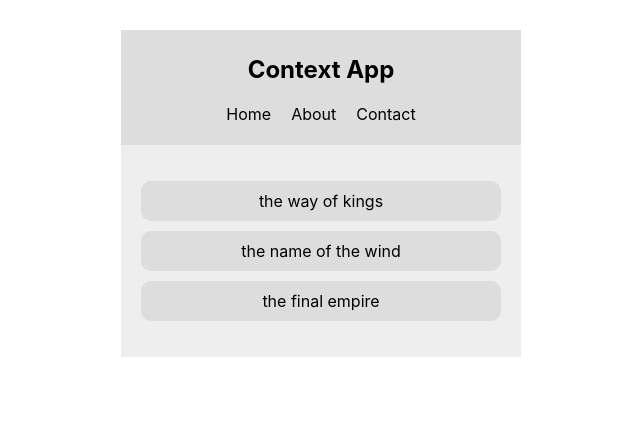
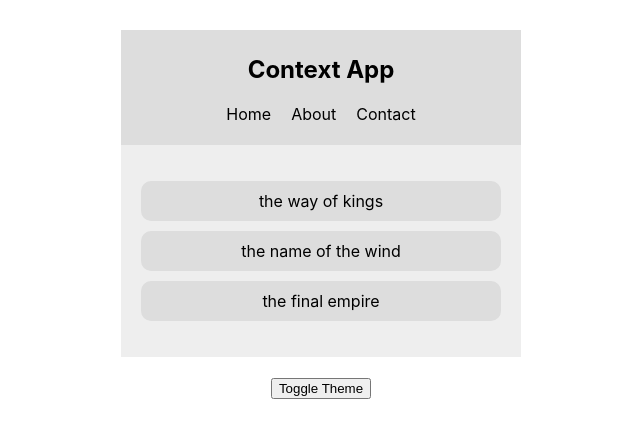
Before and after one commit to lucasmoc47/context_app, a React (Create React App) app: page / in a window 1280 px wide. Shown: the top 438 px of the page, without its empty margins (319-959 px from the left). Built offline with nearby package versions, Linux system fonts and the light colour scheme.

Commit message:
Adding the Theme Toggle functionality

```diff
--- a/src/App.js
+++ b/src/App.js
@@ -5,6 +5,7 @@
 import BookList from './components/BookList'
 
 import ThemeContextProvider from './contexts/ThemeContext'
+import ThemeToggle from './components/ThemeToggle';
 
 function App() {
 	return (
@@ -12,6 +13,7 @@
 			<ThemeContextProvider>
 				<Navbar />
 				<BookList />
+				<ThemeToggle />
 			</ThemeContextProvider>
 		</div>
 	);
--- /dev/null
+++ b/src/components/ThemeToggle.js
@@ -0,0 +1,15 @@
+import React, { Component } from 'react';
+
+import { ThemeContext } from '../contexts/ThemeContext'
+
+export default class ThemeToggle extends Component {
+	static contextType = ThemeContext
+
+	render() {
+		const { toggleTheme } = this.context
+
+		return (
+			<button onClick={toggleTheme}>Toggle Theme</button>
+		)
+	}
+}
--- a/src/contexts/ThemeContext.js
+++ b/src/contexts/ThemeContext.js
@@ -13,9 +13,13 @@
 		}
 	}
 
+	toggleTheme = () => {
+		this.setState({ isLightTheme: !this.state.isLightTheme })
+	}
+
 	render() {
 		return (
-			<ThemeContext.Provider value={{...this.state}}>
+			<ThemeContext.Provider value={{ ...this.state, toggleTheme: this.toggleTheme }}>
 				{this.props.children}
 			</ThemeContext.Provider>
 		)
```
